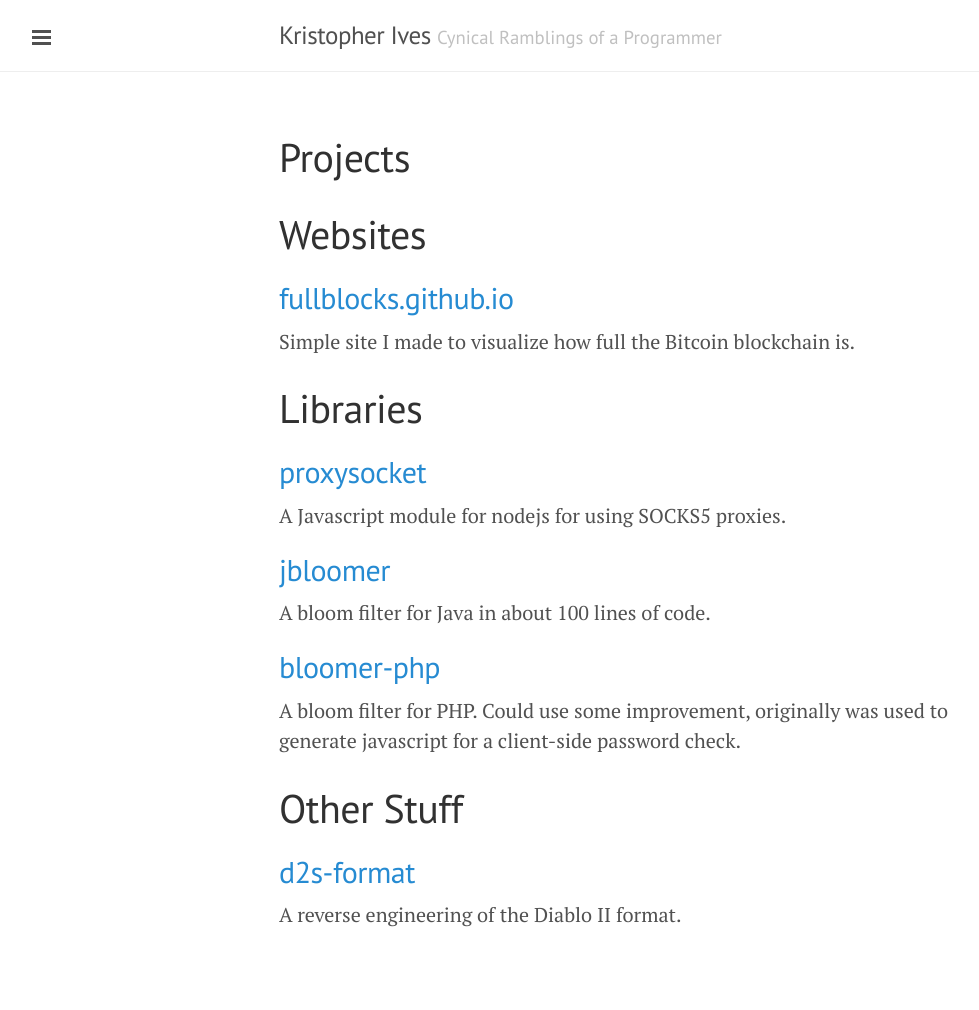
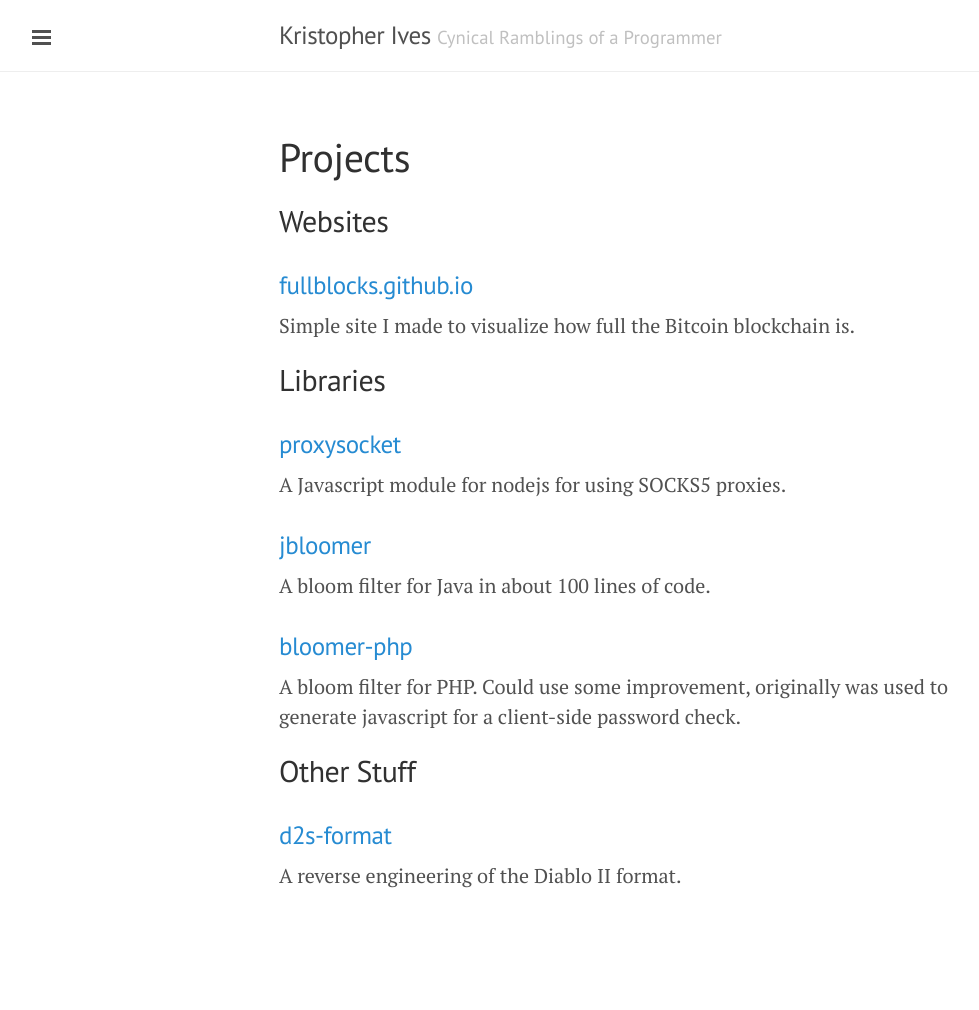
Before and after one commit to krisives/krisives.github.io, a Jekyll site: the page built from projects/index.md, in a window 1280 px wide. Shown: the whole page, without its empty margins (1-980 px from the left). Built offline with Jekyll 4.4.1, drawn with Linux system fonts in a browser that asks for light colours; after the commit the page ends 971 px from its top, so only the background shows below that.

```diff
--- a/projects/index.md
+++ b/projects/index.md
@@ -3,24 +3,24 @@ title: Projects
 layout: page
 ---
 
-# Websites
+## Websites
 
-## [fullblocks.github.io](https://fullblocks.github.io)
+### [fullblocks.github.io](https://fullblocks.github.io)
 Simple site I made to visualize how full the Bitcoin blockchain is.
 
-# Libraries
+## Libraries
 
-## [proxysocket](https://github.com/krisives/proxysocket)
+### [proxysocket](https://github.com/krisives/proxysocket)
 A Javascript module for nodejs for using SOCKS5 proxies.
 
-## [jbloomer](https://github.com/krisives/jbloomer)
+### [jbloomer](https://github.com/krisives/jbloomer)
 A bloom filter for Java in about 100 lines of code.
 
-## [bloomer-php](https://github.com/krisives/bloomer-php)
+### [bloomer-php](https://github.com/krisives/bloomer-php)
 A bloom filter for PHP. Could use some improvement, originally was used to generate
 javascript for a client-side password check.
 
-# Other Stuff
+## Other Stuff
 
-## [d2s-format](https://github.com/krisives/d2s-format)
+### [d2s-format](https://github.com/krisives/d2s-format)
 A reverse engineering of the Diablo II format.
```
